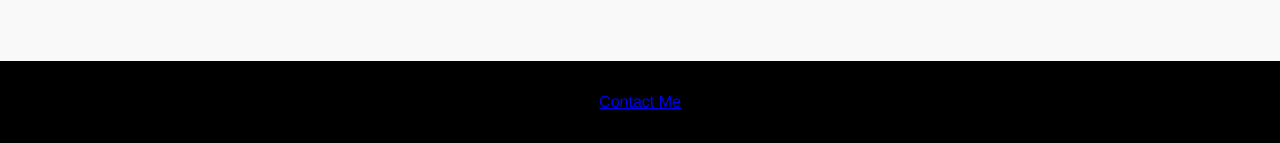
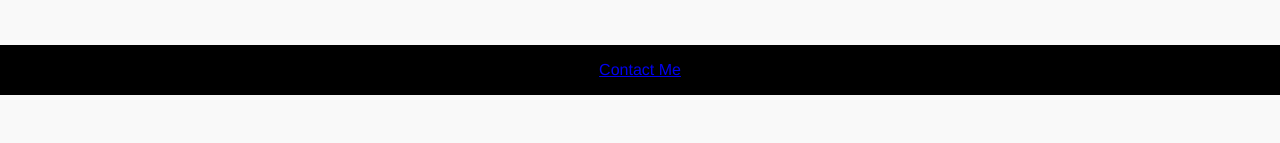
Before and after one commit to theimranshaik/logofolio, a plain HTML site: page index.html in a window 1280 px wide. Shown: the part 3807-3950 px from the top of the page. After the commit the page ends 3902 px from the top, so only its background shows below. Drawn offline with Linux system fonts and the light colour scheme.

Commit message:
Update index.html

```diff
--- a/index.html
+++ b/index.html
@@ -72,15 +72,15 @@
         }
 
         footer {
-            background-color: #000;
+            background-color: #000000;
             color: white;
             text-align: center;
-            padding: 2rem;
-            margin-top: 2rem;
+            padding: 1rem;
+            margin-top: 1rem;
         }
 
         footer p {
-            margin: 0;
+            margin: 10;
         }
 
         @media (max-width: 768px) {
```
